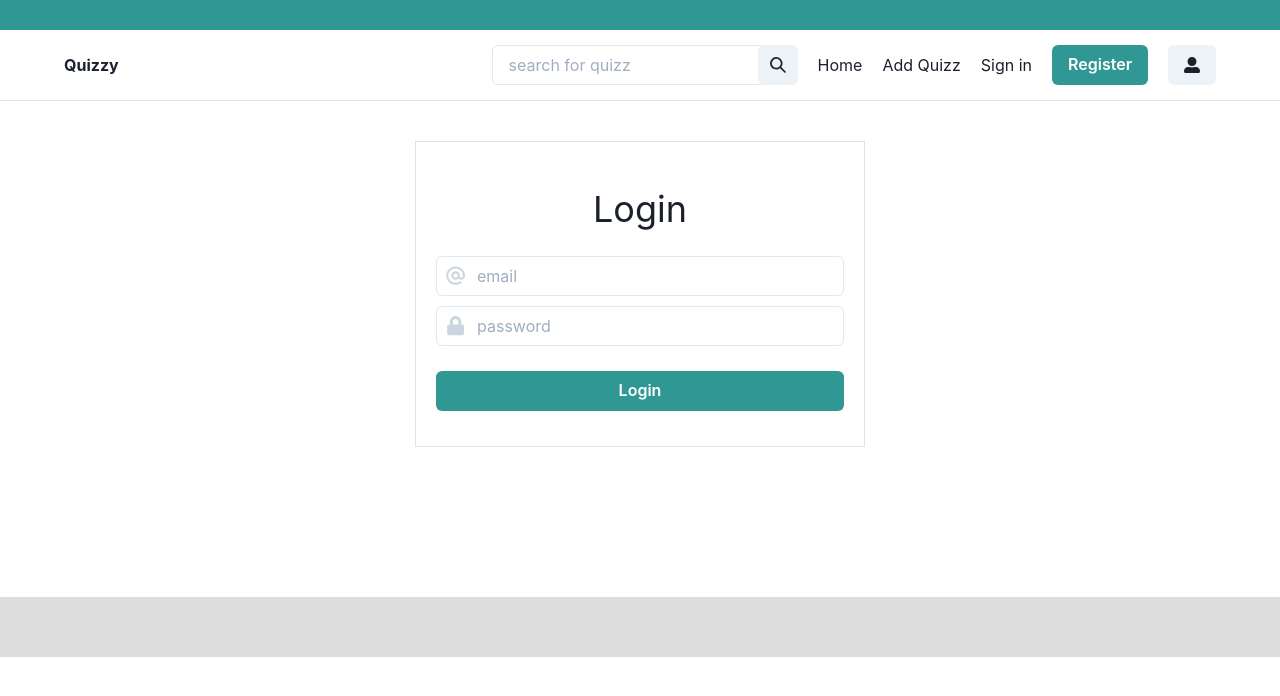
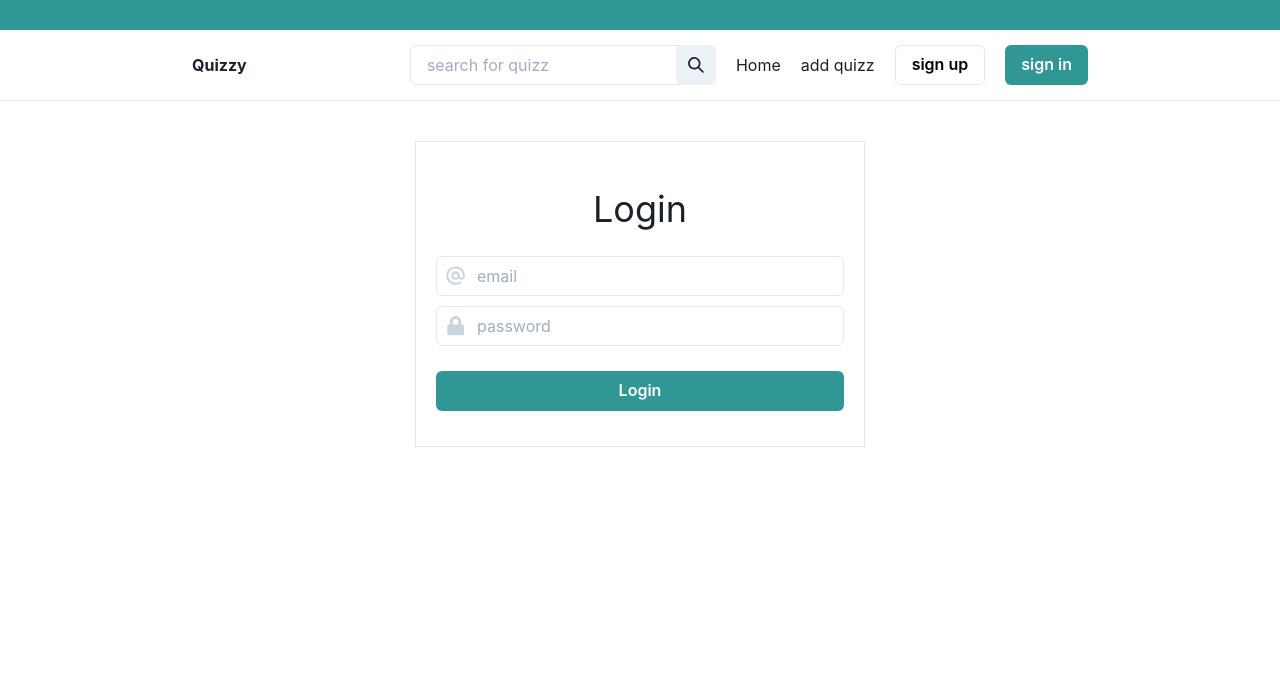
Before and after one commit to devferno/quizzapp, a React (Create React App) app in the folder client/: page /signin in a window 1280 px wide. Shown: the top 696 px of the page. Built offline with nearby package versions, Linux system fonts and the light colour scheme.

Commit message:
fix navbar width

```diff
--- a/client/src/App.js
+++ b/client/src/App.js
@@ -1,5 +1,6 @@
 import { Routes, Route, Outlet, Navigate } from "react-router-dom";
-import Footer from "./components/Footer";
+
+import { Box } from "@chakra-ui/react";
 import Navbar from "./components/Navbar";
 import Register from "./components/Register";
 import Login from "./components/Login";
@@ -17,6 +18,7 @@ function App() {
   return (
     <>
       <Navbar />
+      <Box width={{ base: "100%", md: "70%" }} margin="0 auto">
         <Routes>
           <Route path="/" element={<QuizzFeed />} />
           <Route path="/register" element={<Register />} />
@@ -27,7 +29,7 @@ function App() {
           </Route>
           <Route path="/quizz/:id" element={<Question />} />
         </Routes>
-      <Footer />
+      </Box>
     </>
   );
 }
--- a/client/src/components/Footer.js
+++ b/client/src/components/Footer.js
@@ -2,18 +2,19 @@ import { Box, Text } from "@chakra-ui/react";
 
 const Footer = () => {
   return (
-    <Box
-      sx={{
-        background: "#ddd",
-        width: "100%",
-        padding: "30px",
-        height: "20px",
-        marginTop: "150px",
-        textAlign: "center",
-      }}
-    >
-      <Text></Text>
-    </Box>
+    <div></div>
+    // <Box
+    //   sx={{
+    //     background: "#ddd",
+    //     width: "100%",
+    //     padding: "30px",
+    //     height: "20px",
+    //     marginTop: "150px",
+    //     textAlign: "center",
+    //   }}
+    // >
+    //   <Text></Text>
+    // </Box>
   );
 };
 export default Footer;
--- a/client/src/components/Login.js
+++ b/client/src/components/Login.js
@@ -26,7 +26,7 @@ const Login = () => {
   };
   return (
     <Box
-      width={{ base: "340px", md: "450px" }}
+      width={{ base: "300px", md: "450px" }}
       style={{
         margin: "40px auto",
         padding: "20px",
--- a/client/src/components/Navbar.js
+++ b/client/src/components/Navbar.js
@@ -26,11 +26,12 @@ const Navbar = () => {
       ></Box>
       <Box style={{ width: "100%", borderBottom: "solid 1px #e3e3e3" }}>
         <Box
+          width={{ base: "95%", md: "70%" }}
           sx={{
             display: "flex",
             alignItems: "center",
             justifyContent: "space-between",
-            width: "90%",
+
             margin: "0 auto",
             padding: "15px 0",
           }}
@@ -65,17 +66,30 @@ const Navbar = () => {
             </li>
             <li>
               <Link to="/addquizz">
-                <Text>Add Quizz</Text>
+                <Text>add quizz</Text>
+              </Link>
+            </li>
+            {!localStorage.getItem("token") && (
+              <>
+                <li>
+                  <Link to="/register">
+                    <Button color="black" variant="outline">
+                      sign up
+                    </Button>
                   </Link>
                 </li>
                 <li>
                   <Link to="/signin">
-                <Text>Sign in</Text>
+                    <Button colorScheme="teal">sign in</Button>
                   </Link>
                 </li>
-            <li>
-              <Link to="/register">
-                <Button colorScheme="teal">Register</Button>
+              </>
+            )}
+            {localStorage.getItem("token") && (
+              <>
+                <li onClick={() => localStorage.removeItem("token")}>
+                  <Link to="/signin">
+                    <Button colorScheme="red">Deconnecter</Button>
                   </Link>
                 </li>
                 <li>
@@ -85,6 +99,8 @@ const Navbar = () => {
                     </Button>
                   </Link>
                 </li>
+              </>
+            )}
           </Box>
           <Menu className="menu" display={{ base: "block", md: "none" }}>
             <MenuButton
--- a/client/src/components/QuizzFeed.js
+++ b/client/src/components/QuizzFeed.js
@@ -8,6 +8,7 @@ const QuizzFeed = () => {
   const [quizz, setQuizz] = useState([]);
   useEffect(() => {
     axios.get("/subject").then((res) => {
+      console.log(res.data);
       setQuizz(res.data);
     });
   }, []);
@@ -15,7 +16,6 @@ const QuizzFeed = () => {
   return (
     <Box
       style={{
-        width: "90%",
         margin: "40px auto",
       }}
     >
@@ -35,7 +35,7 @@ const QuizzFeed = () => {
             <Image src={Back} w="full" />
             <Flex flexDirection="column">
               <Box>
-                <Text fontSize="3xl" margin="10px 0" fontWeight="700">
+                <Text fontSize="2xl" margin="10px 0" fontWeight="700">
                   {i.title.toUpperCase()}
                 </Text>
                 <Box margin="10px 0">
@@ -51,6 +51,7 @@ const QuizzFeed = () => {
                 style={{ margin: "4px 0" }}
                 colorScheme="orange"
                 alignSelf="flex-end"
+                justifySelf="end"
               >
                 <Link to={`/quizz/${i._id}`}>start quizz</Link>
               </Button>
```
Lines whose indentation alone changed are shown as unchanged.
